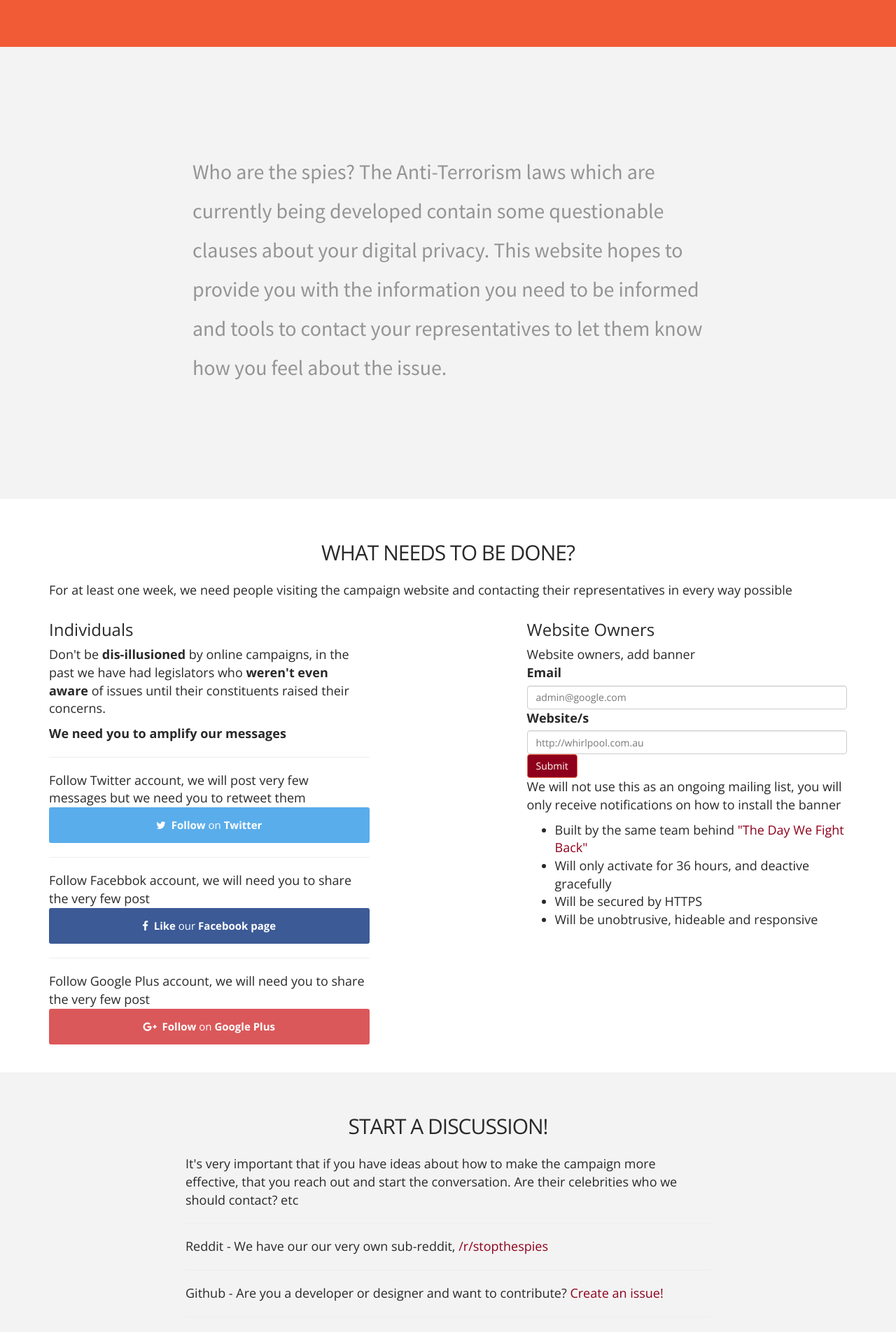
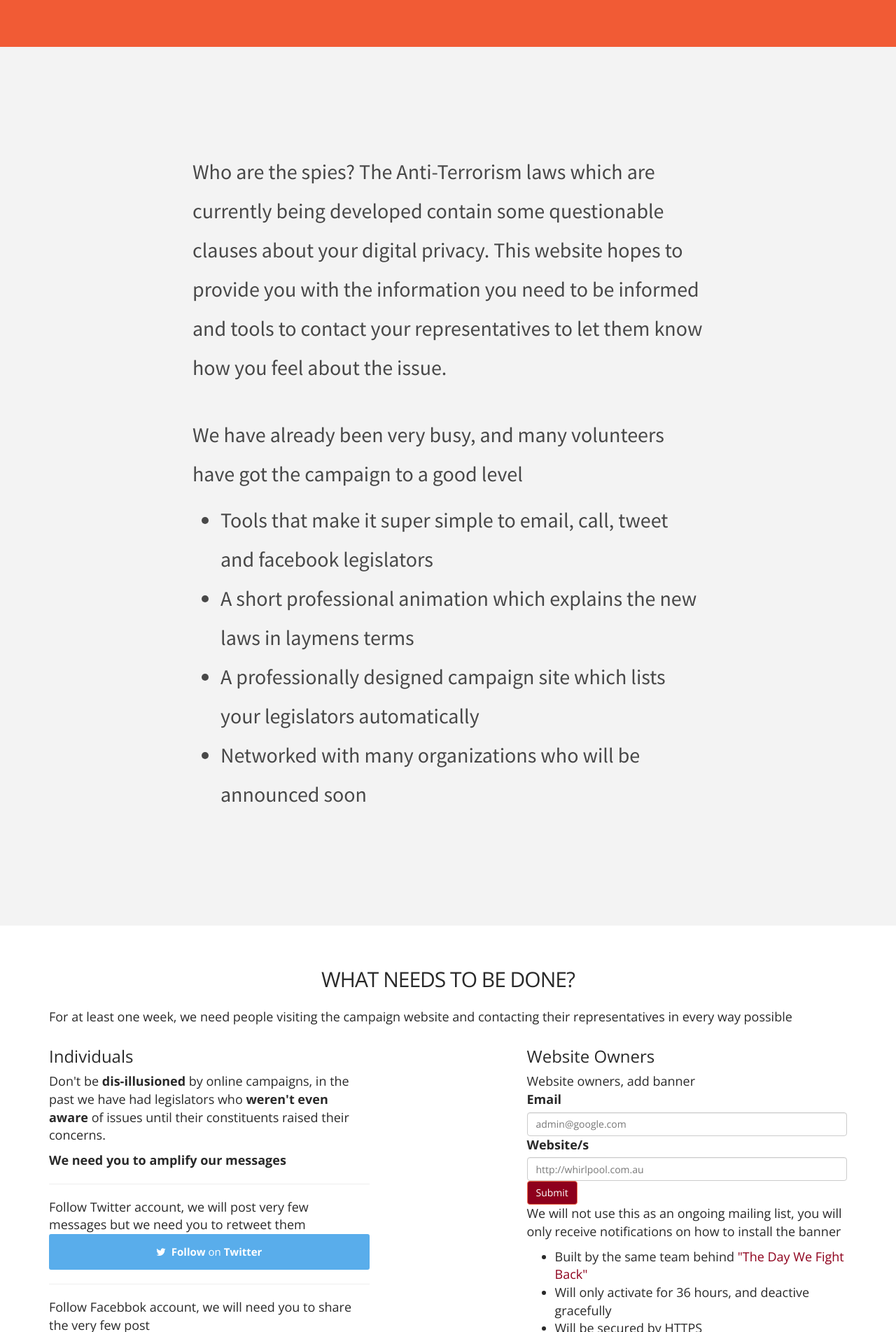
Before and after one commit to thomasdavis/saveprivacy, a Jekyll site: the page built from index.html, in a window 1280 px wide. Shown: the part 395-2299 px from the top of the page at 70% size. Built offline with Jekyll 4.4.1, drawn with Linux system fonts in a browser that asks for light colours; nearby versions of some CDN libraries.

Commit message:
added what we've done

```diff
--- a/css/_sass/base.scss
+++ b/css/_sass/base.scss
@@ -211,7 +211,7 @@ section.video {
 .introduction {
   font-size: 30px;
   line-height: 56px;
-  color: #949494;
+  color: darken(#949494, 30%);
   padding: 150px 0;
   font-family: 'Source Sans Pro', sans-serif;
 
--- a/index.html
+++ b/index.html
@@ -13,9 +13,18 @@ layout: default
 
 <section class="introduction">
     <div class="container">
-        <p class="col-md-8 col-md-offset-2">
-            Who are the spies? The Anti-Terrorism laws which are currently being developed contain some questionable clauses about your digital privacy. This website hopes to provide you with the information you need to be informed and tools to contact your representatives to let them know how you feel about the issue.
-        </p>
+    	<div  class="col-md-8 col-md-offset-2">
+	        <p>
+	            Who are the spies? The Anti-Terrorism laws which are currently being developed contain some questionable clauses about your digital privacy. This website hopes to provide you with the information you need to be informed and tools to contact your representatives to let them know how you feel about the issue.
+	        </p>
+	        <p style="margin-top: 40px;">We have already been very busy, and many volunteers have got the campaign to a good level</p>
+	        <ul>
+	        	<li>Tools that make it super simple to email, call, tweet and facebook legislators</li>
+	        	<li>A short professional animation which explains the new laws in laymens terms</li>
+	        	<li>A professionally designed campaign site which lists your legislators automatically</li>
+	        	<li>Networked with many organizations who will be announced soon</li>
+	        </ul>
+	       </div>
     </div>
 </section>
 
```
